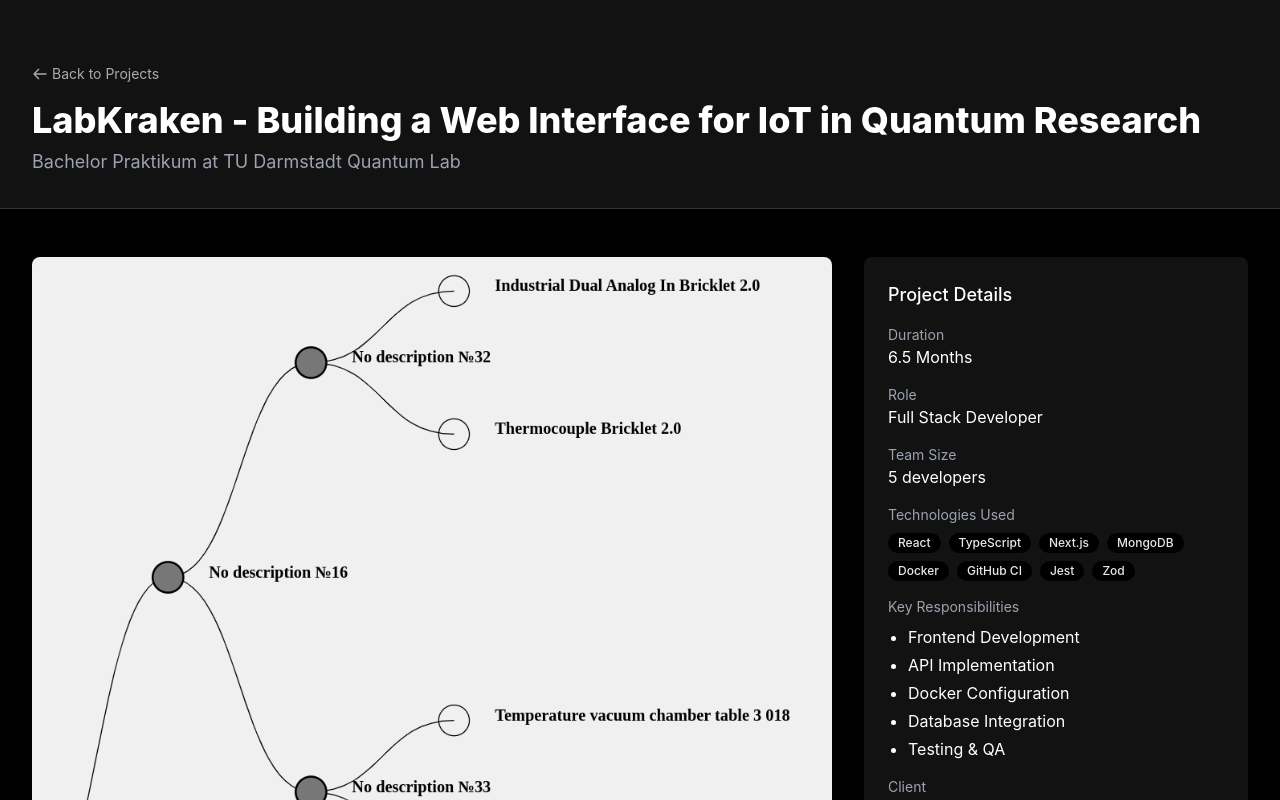
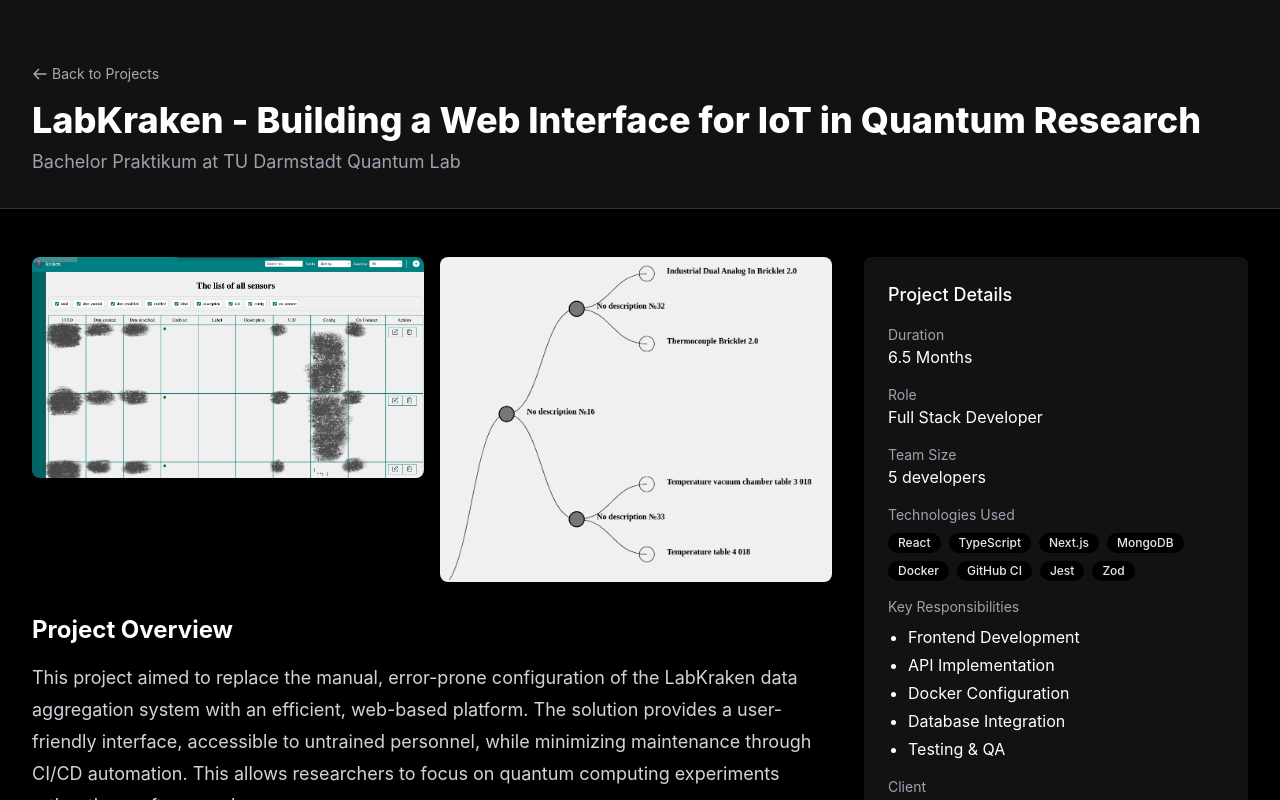
Before and after one commit to anshulchahar/portf, a React (Create React App) app: page /portfolio/project/bachelor-praktikum in a window 1280 px wide. Shown: the top 800 px of the page. Built offline with nearby package versions, Linux system fonts and the light colour scheme.

Commit message:
Update Hero component description and add additional project images; enhance ProjectSolvaAI with official website link

```diff
--- a/src/components/Hero.js
+++ b/src/components/Hero.js
@@ -11,7 +11,7 @@
               <span className="block text-primary-dark dark:text-primary-light">Anshul Chahar</span>
             </h1>
             <p className="mt-3 text-base text-gray-500 dark:text-gray-400 sm:text-lg md:mt-5 md:text-xl">
-              Emerging Software Engineer
+              Computer Science Student at TU Darmstadt
             </p>
             <div className="flex flex-wrap gap-4 mt-6">
               <a href="mailto:rohitchahar0987@gmail.com" className="inline-flex items-center px-4 py-2 border border-transparent rounded-md shadow-sm text-sm font-medium text-white dark:text-gray-900 bg-primary-dark dark:bg-primary-light hover:bg-gray-700 dark:hover:bg-gray-300 transition-colors">
@@ -37,7 +37,7 @@
           <div className="mt-10 md:mt-0 md:w-1/3">
             <div className="aspect-w-1 aspect-h-1 rounded-full overflow-hidden border-4 border-primary-dark dark:border-primary-light shadow-xl">
               <img
-                src="/Photo.jpeg"
+                src={process.env.PUBLIC_URL + "/Photo.jpeg"}
                 alt="Anshul Chahar"
                 className="object-cover w-full h-full"
               />
--- a/src/pages/ProjectBachelorPraktikum.js
+++ b/src/pages/ProjectBachelorPraktikum.js
@@ -29,11 +29,18 @@
       <div className="max-w-7xl mx-auto px-4 sm:px-6 lg:px-8 py-12">
         <div className="grid grid-cols-1 lg:grid-cols-3 gap-8">
           <div className="lg:col-span-2">
-            <img
-              src={process.env.PUBLIC_URL + "/Kraken.png"}
-              alt="LabKraken Project"
-              className="w-full h-auto rounded-lg shadow-md mb-8"
-            />
+            <div className="grid grid-cols-1 md:grid-cols-2 gap-4 mb-8">
+              <img
+                src={process.env.PUBLIC_URL + "/Kraken.png"}
+                alt="LabKraken Project"
+                className="w-full h-auto rounded-lg shadow-md"
+              />
+              <img
+                src={process.env.PUBLIC_URL + "/krak.png"}
+                alt="LabKraken Interface"
+                className="w-full h-auto rounded-lg shadow-md"
+              />
+            </div>
 
             <div className="prose prose-lg dark:prose-invert max-w-none">
               <h2>Project Overview</h2>
--- a/src/pages/ProjectSolvaAI.js
+++ b/src/pages/ProjectSolvaAI.js
@@ -178,6 +178,18 @@
                 </div>
 
                 <div>
+                  <p className="text-sm text-gray-500 dark:text-gray-400">Official Website</p>
+                  <a
+                    href="https://solva.com"
+                    target="_blank"
+                    rel="noopener noreferrer"
+                    className="text-base text-blue-600 dark:text-blue-400 hover:underline"
+                  >
+                    visit solva.com
+                  </a>
+                </div>
+
+                <div>
                   <p className="text-sm text-gray-500 dark:text-gray-400">API Endpoints</p>
                   <ul className="mt-2 text-base text-gray-900 dark:text-white list-disc pl-5 space-y-1">
                     <li>Document analysis</li>
```
Also changed, not shown: public/Kraken.png, public/krak.png (added).
